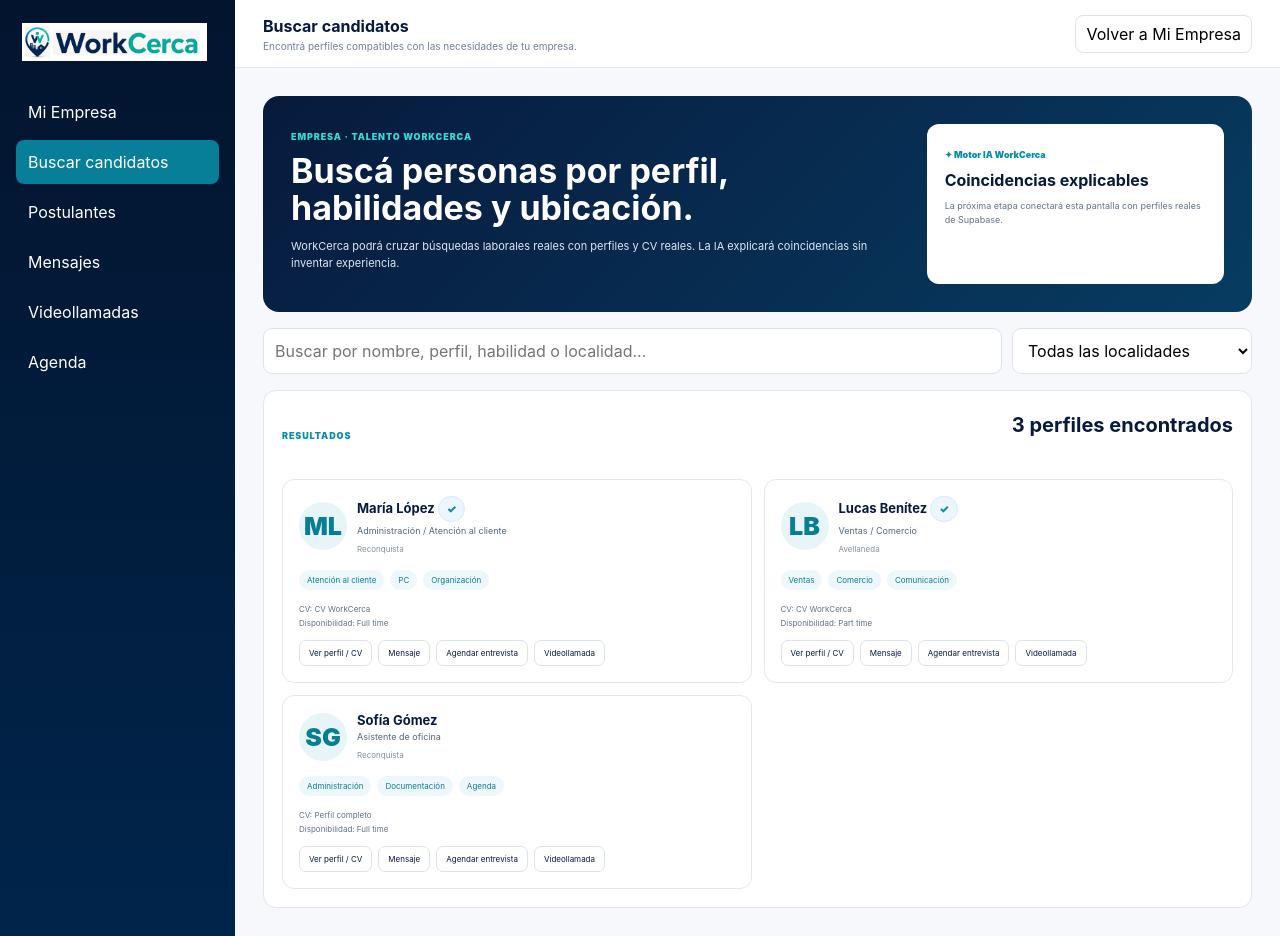
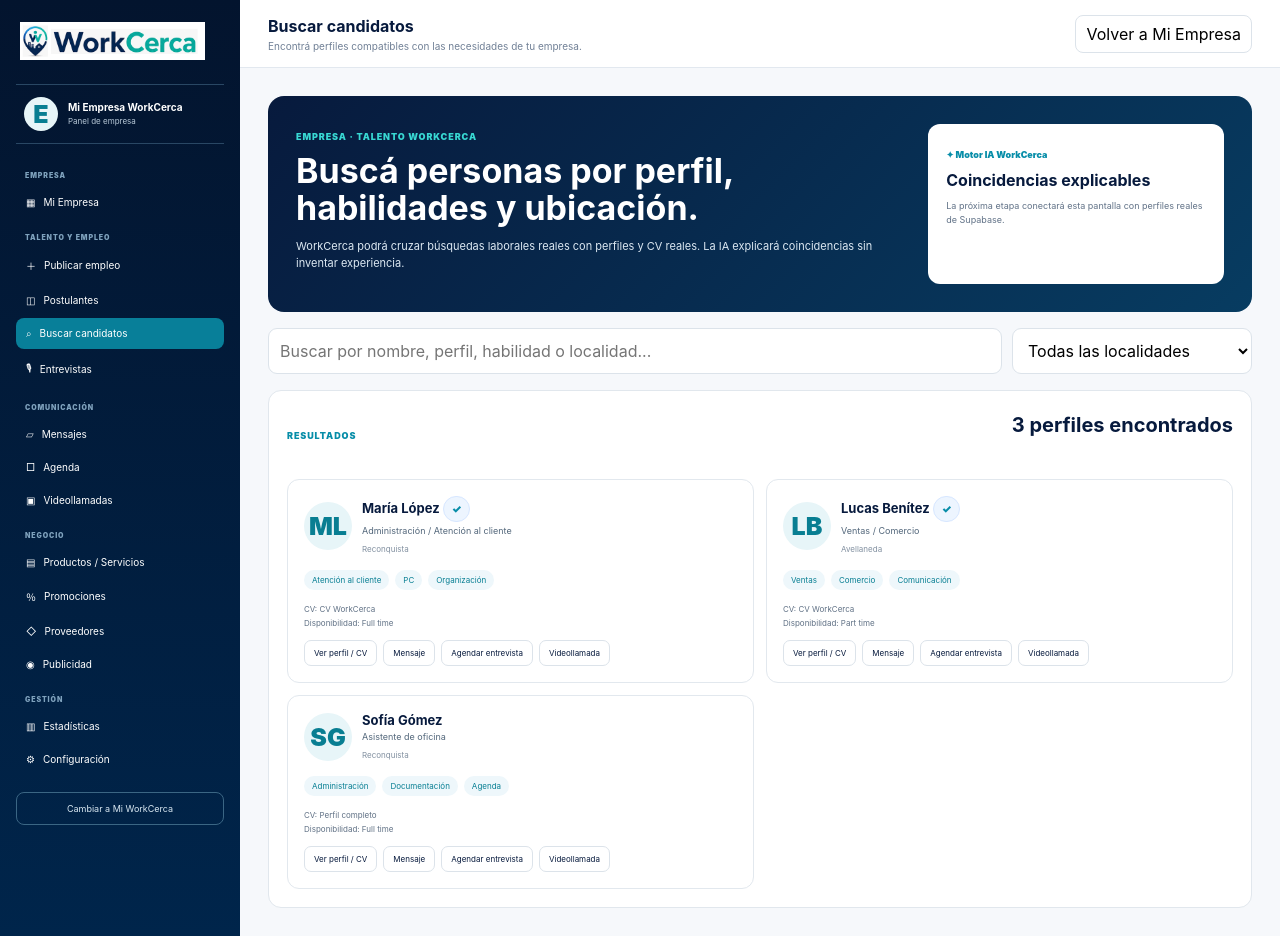
Before and after one commit to 60873/oficiocerca, a Next.js app: page /empresa/candidatos in a window 1280 px wide. Built offline with nearby package versions, Linux system fonts and the light colour scheme.

Commit message:
Mantener panel de Empresa en candidatos

```diff
--- a/app/empresa/candidatos/page.tsx
+++ b/app/empresa/candidatos/page.tsx
@@ -1,7 +1,7 @@
 "use client";
 
 import { useMemo, useState } from "react";
-import logoHeader from "../../../workcerca-logo-header.png";
+import EmpresaSidebar from "../EmpresaSidebar";
 
 type Candidate = {
   id: string;
@@ -44,19 +44,7 @@
     <main className="page">
       {notice ? <div className="toast">{notice}</div> : null}
 
-      <aside className="sidebar">
-        <button className="logo" onClick={() => (window.location.href = "/")}>
-          <img src={logoHeader.src} alt="WorkCerca" />
-        </button>
-        <nav>
-          <button onClick={() => (window.location.href = "/empresa")}>Mi Empresa</button>
-          <button className="active">Buscar candidatos</button>
-          <button onClick={() => (window.location.href = "/empresa/postulantes")}>Postulantes</button>
-          <button onClick={() => (window.location.href = "/mensajes")}>Mensajes</button>
-          <button onClick={() => (window.location.href = "/videollamadas")}>Videollamadas</button>
-          <button onClick={() => (window.location.href = "/agenda")}>Agenda</button>
-        </nav>
-      </aside>
+      <EmpresaSidebar active="candidatos" />
 
       <section className="main">
         <header className="topbar">
```
